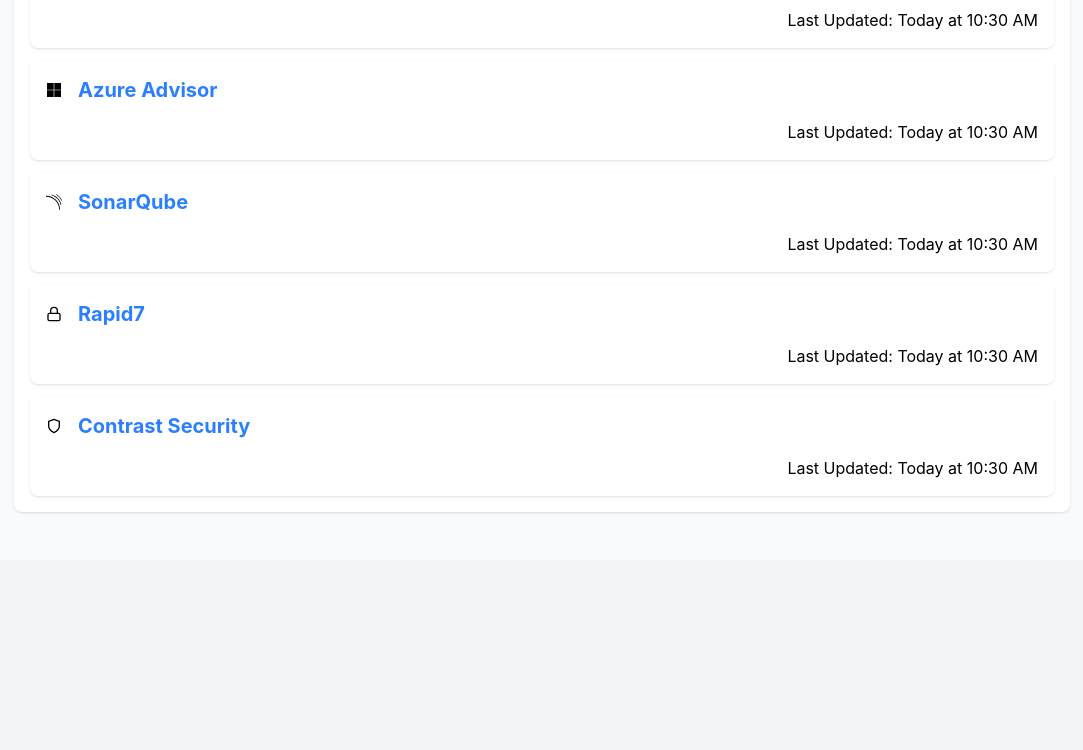
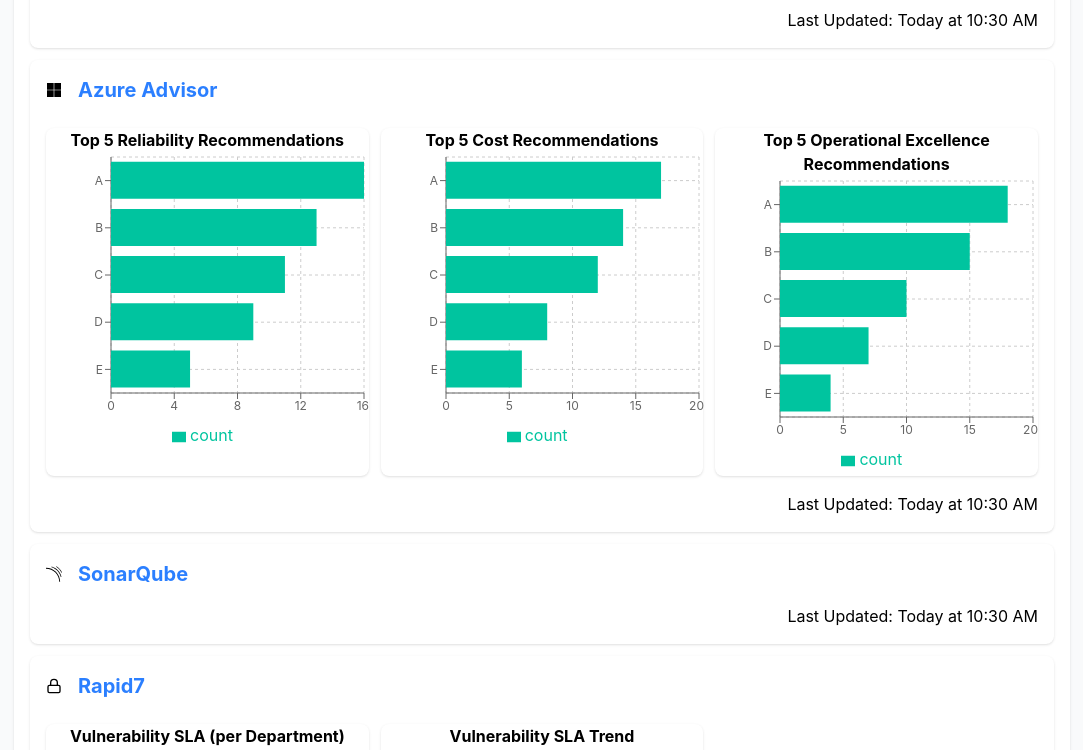
Before and after one commit to WillHennessey/app-scorecard, a React (Vite) app: page / in a window 1280 px wide. Shown: the part 1380-2130 px from the top of the page, without its empty margins (170-1253 px from the left). Before the commit the page ends 1940 px from the top, so only its background shows below. Built offline with nearby package versions, Linux system fonts and the light colour scheme.

Commit message:
Adding sample data and graphs for Azure Defender. Also adding Rapid7 graphs to Dashboard and Azure Defender graphs to the Security Dashboard.

```diff
--- a/src/components/Dashboard.jsx
+++ b/src/components/Dashboard.jsx
@@ -33,6 +33,11 @@
     lastUpdated: "Today at 10:30 AM",
     icon: <FaMicrosoft />,
     color: "text-blue-500",
+    graphs: [
+      "Top 5 Reliability Recommendations",
+      "Top 5 Cost Recommendations",
+      "Top 5 Operational Excellence Recommendations",
+    ],
   },
   {
     title: "SonarQube",
@@ -45,6 +50,8 @@
     lastUpdated: "Today at 10:30 AM",
     icon: <FiLock />,
     color: "text-blue-500",
+    graphs: ["Vulnerability SLA (per Department)", "Vulnerability SLA Trend"],
+    columns: "2",
   },
   {
     title: "Contrast Security",
--- a/src/components/Graph.jsx
+++ b/src/components/Graph.jsx
@@ -31,6 +31,9 @@
   sonarOverallVulnerabilitiesData,
   vulnerabilitySLAData,
   vulnerabilitySLATrendData,
+  top5CostRecommendationsData,
+  top5ReliabilityRecommendationsData,
+  top5OperationalExcellenceRecommendationsData,
 } from "../sampleData";
 
 const COLORS = [
@@ -95,6 +98,18 @@
         return { data: sonarNewVulnerabilitiesData, type: "responsivePie" };
       case "Vulnerabilities Overall Code":
         return { data: sonarOverallVulnerabilitiesData, type: "responsivePie" };
+      case "Top 5 Cost Recommendations":
+        return { data: top5CostRecommendationsData, type: "horizontalBar" };
+      case "Top 5 Reliability Recommendations":
+        return {
+          data: top5ReliabilityRecommendationsData,
+          type: "horizontalBar",
+        };
+      case "Top 5 Operational Excellence Recommendations":
+        return {
+          data: top5OperationalExcellenceRecommendationsData,
+          type: "horizontalBar",
+        };
       default:
         return null;
     }
--- a/src/components/SecurityDashboard.jsx
+++ b/src/components/SecurityDashboard.jsx
@@ -39,6 +39,14 @@
     lastUpdated: "Today at 10:30 AM",
     icon: <FiShield />,
     color: "text-blue-500",
+    graphs: [
+      "Security Alerts by Resource Type",
+      "Top 5 Security Alerts",
+      "Security Alerts by Subscription",
+      "Top 5 Azure Policy Violations",
+      "Top 5 Regulatory Compliance Alerts",
+      "Regulatory Compliance by Subscription",
+    ],
   },
   {
     title: "Contrast Security",
--- a/src/sampleData.js
+++ b/src/sampleData.js
@@ -106,3 +106,27 @@
   { name: "Mar", "0-30": 7, "30-90": 1, "90-180": 2 },
   { name: "Apr", "0-30": 8, "30-90": 4, "90-180": 1 },
 ];
+
+export const top5CostRecommendationsData = [
+  { name: "A", count: 17 },
+  { name: "B", count: 14 },
+  { name: "C", count: 12 },
+  { name: "D", count: 8 },
+  { name: "E", count: 6 },
+];
+
+export const top5ReliabilityRecommendationsData = [
+  { name: "A", count: 16 },
+  { name: "B", count: 13 },
+  { name: "C", count: 11 },
+  { name: "D", count: 9 },
+  { name: "E", count: 5 },
+];
+
+export const top5OperationalExcellenceRecommendationsData = [
+  { name: "A", count: 18 },
+  { name: "B", count: 15 },
+  { name: "C", count: 10 },
+  { name: "D", count: 7 },
+  { name: "E", count: 4 },
+];
```
